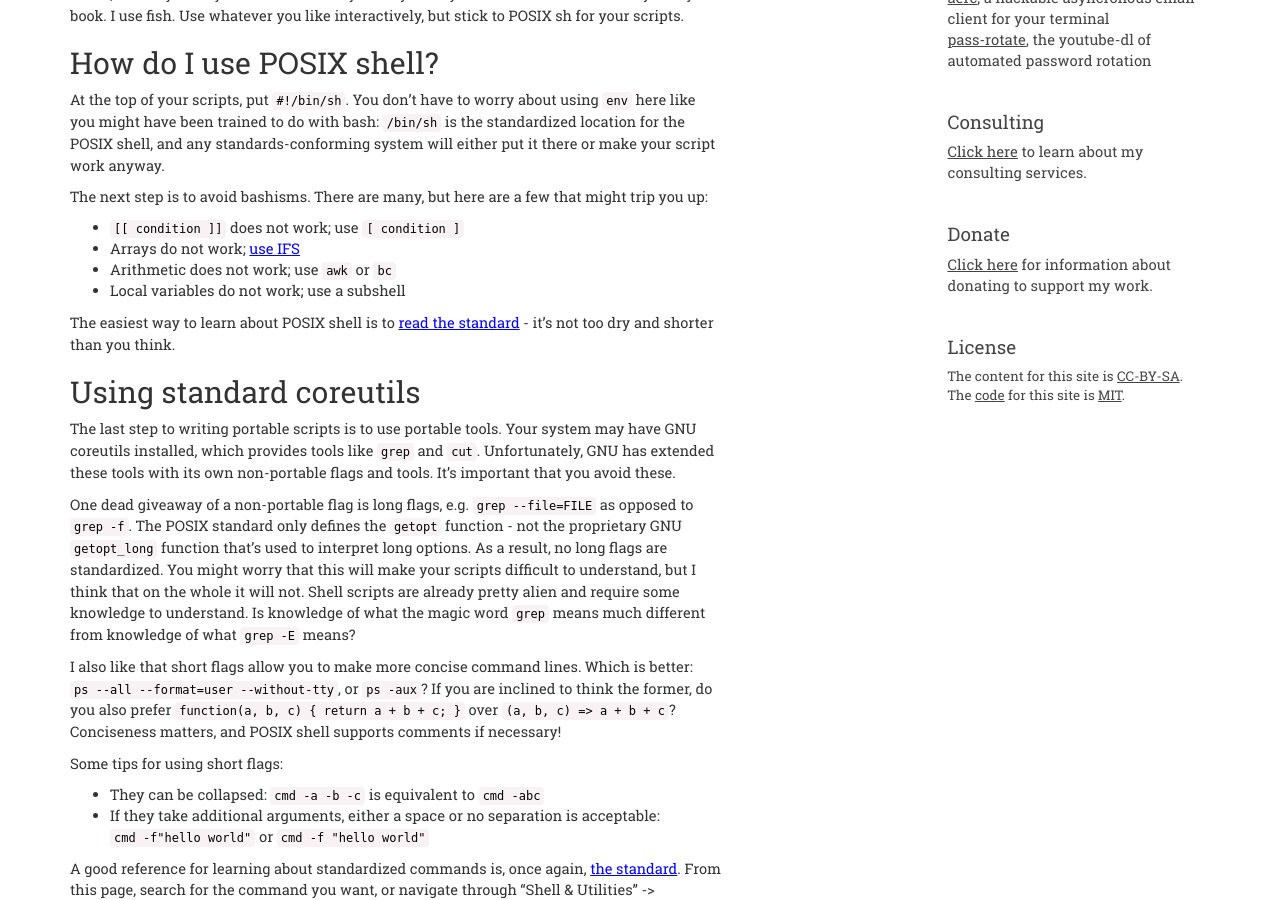
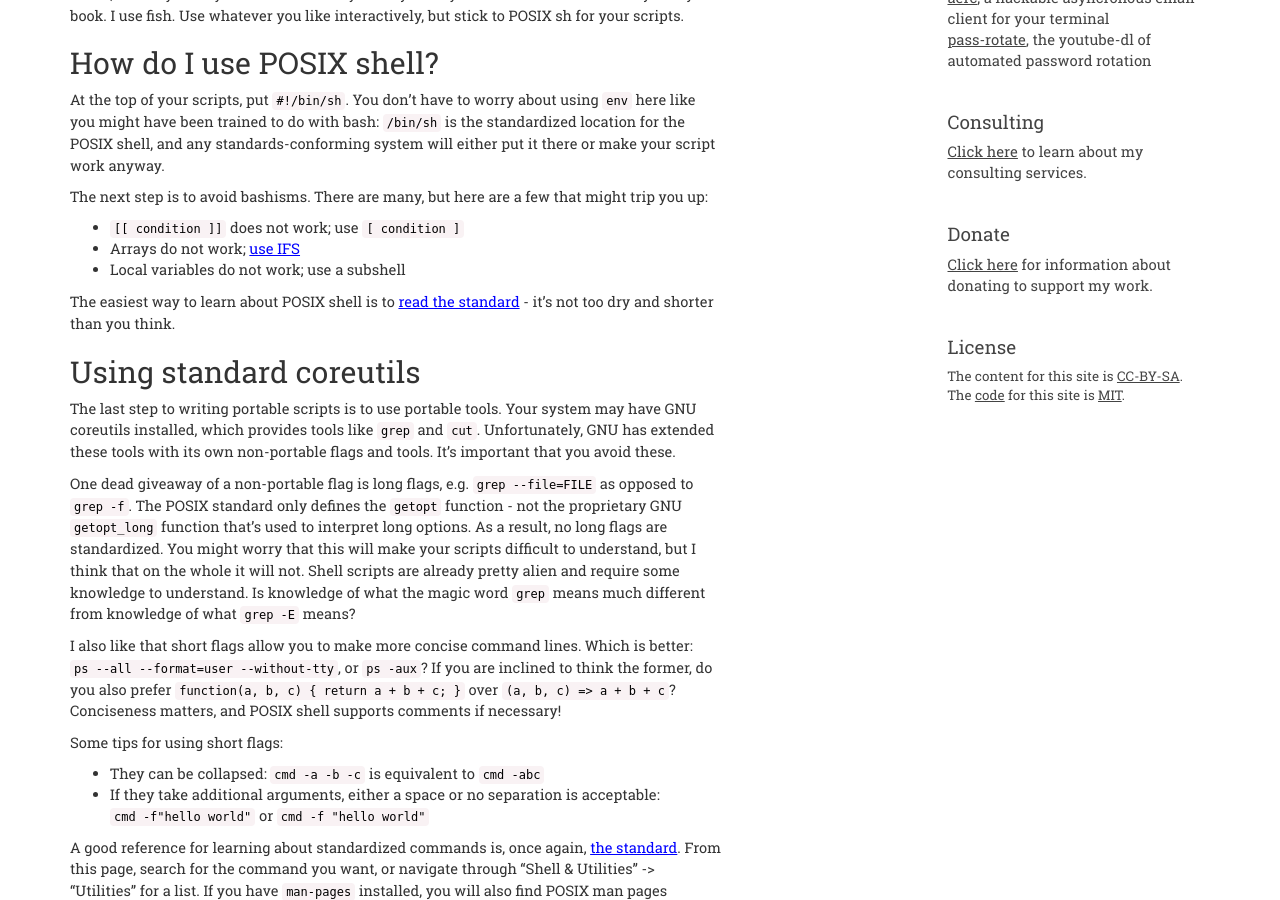
Before and after one commit to stormblog/sircmpwn.github.io, a Jekyll site: the page built from _posts/2018-02-05-Introduction-to-POSIX-shell.md, in a window 1280 px wide and 900 px high, scrolled down 673 px. Built offline with Jekyll 4.4.1, drawn with Linux system fonts in a browser that asks for light colours.

Commit message:
Apparently arithmetic expansion is in POSIX
I'm a dumb

```diff
--- a/_posts/2018-02-05-Introduction-to-POSIX-shell.md
+++ b/_posts/2018-02-05-Introduction-to-POSIX-shell.md
@@ -52,7 +52,6 @@ might trip you up:
 
 - `[[ condition ]]` does not work; use `[ condition ]`
 - Arrays do not work; [use IFS](http://pubs.opengroup.org/onlinepubs/9699919799/utilities/V3_chap02.html#tag_18_06_05)
-- Arithmetic does not work; use `awk` or `bc`
 - Local variables do not work; use a subshell
 
 The easiest way to learn about POSIX shell is to [read the
```
